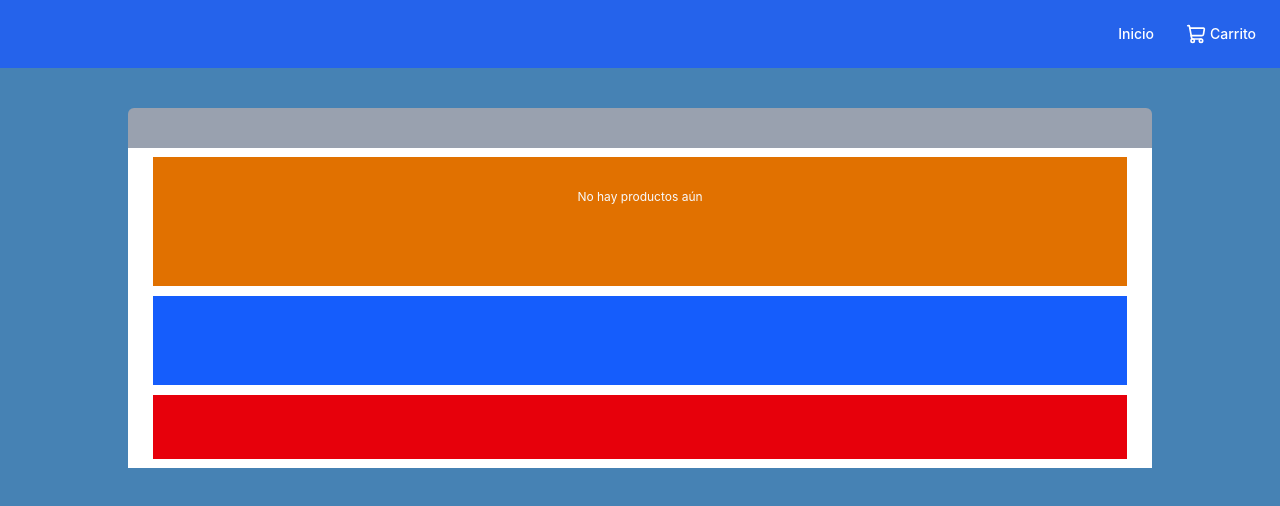
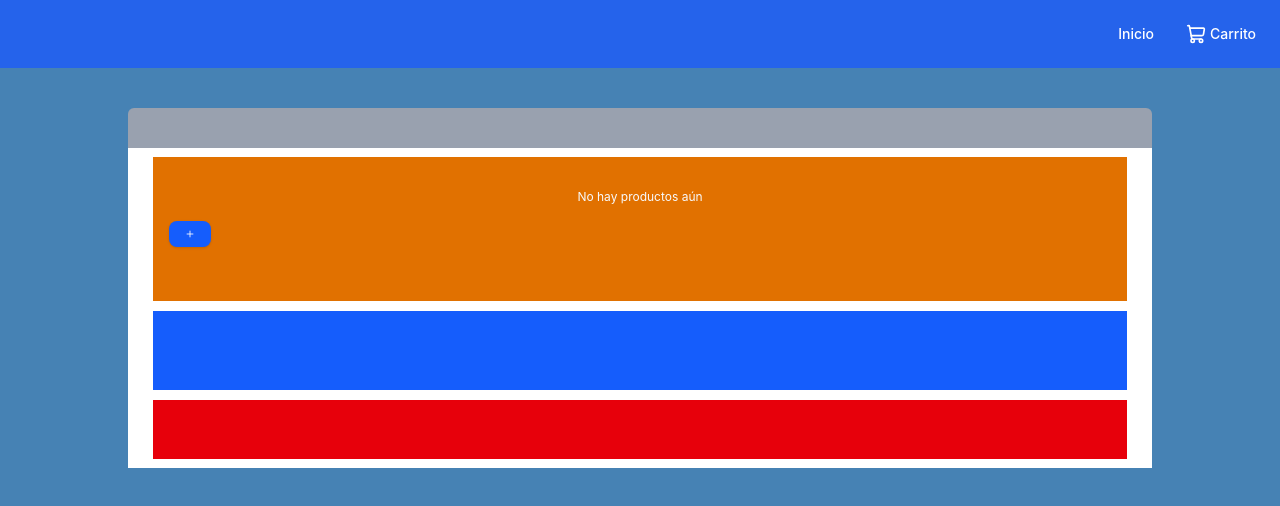
Before and after one commit to gabrielCazz22/superCash, a React (Vite) app: page /Shopping in a window 1280 px wide. Shown: the top 506 px of the page. Built offline with nearby package versions, Linux system fonts and the light colour scheme.

Commit message:
wip(AddProductModal): se creo y se empezo a diseñar la modal para la vista de agg producto

```diff
--- /dev/null
+++ b/src/components/modals/AddProductModal.tsx
@@ -0,0 +1,17 @@
+interface AddProductModalProps {
+    isOpen: boolean;
+    onClose: () => void;
+}
+
+export default function AddProductModal({ isOpen, onClose }: AddProductModalProps) {
+    if (!isOpen) return null;
+
+    return (
+        <div className="fixed inset-0 z-50 flex items-center justify-center p-4 bg-black/50 backdrop-blur-xs">
+            <div className="bg-white min-w-75 min-h-100 rounded-2xl p-4 shadow-xl">
+                <button onClick={onClose} className="text-sm font-bold text-slate-500">✕ Cerrar</button>
+            </div>
+        </div>
+
+    );
+}
--- a/src/pages/Shopping.tsx
+++ b/src/pages/Shopping.tsx
@@ -1,7 +1,13 @@
 import { useShopping } from "../hooks/useShopping"
 import { ShoppingItems } from "../components/ui/ShoppingItems"
+import { Button } from "../components/ui/Button"
+import AddProductModal from "../components/modals/AddProductModal"
+import { useState } from "react"
+import { Plus } from "lucide-react"
 
 export default function Shopping() {
+    const [isModalOpen, setIsModalOpen] = useState(false);
+
     const {
         productos,
         nuevoProducto,
@@ -36,6 +42,11 @@ export default function Shopping() {
                             ))
                         )}
 
+                        <Button
+                            variant="primary" onClick={() => setIsModalOpen(true)}>
+                            <Plus size={10} />
+                        </Button>
+
                     </div>
 
 
@@ -47,7 +58,13 @@ export default function Shopping() {
                 </div>
 
             </main>
+            <AddProductModal
+                isOpen={isModalOpen}
+                onClose={() => setIsModalOpen(false)}
+            />
         </>
+
+
 
     )
 }
```
